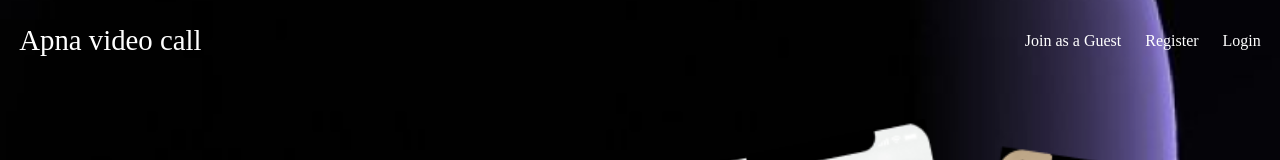
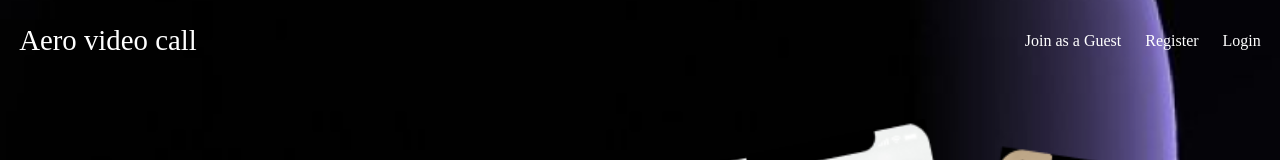
Before and after one commit to sudheer-2323/Video-Call, a React (Vite) app in the folder frontend/my-react-app/: page / in a window 1280 px wide. Shown: the top 160 px of the page. Built offline with nearby package versions, Linux system fonts and the light colour scheme.

Commit message:
title change

```diff
--- a/frontend/my-react-app/src/pages/Landing.jsx
+++ b/frontend/my-react-app/src/pages/Landing.jsx
@@ -8,7 +8,7 @@ export default function Landing(){
     <div className="landingPageContainer">
         <nav>
         <div className="navHeader">
-            <h2>Apna video call</h2>
+            <h2>Aero video call</h2>
         </div>
         <div className="navlist">
             <p onClick={()=>{
```
